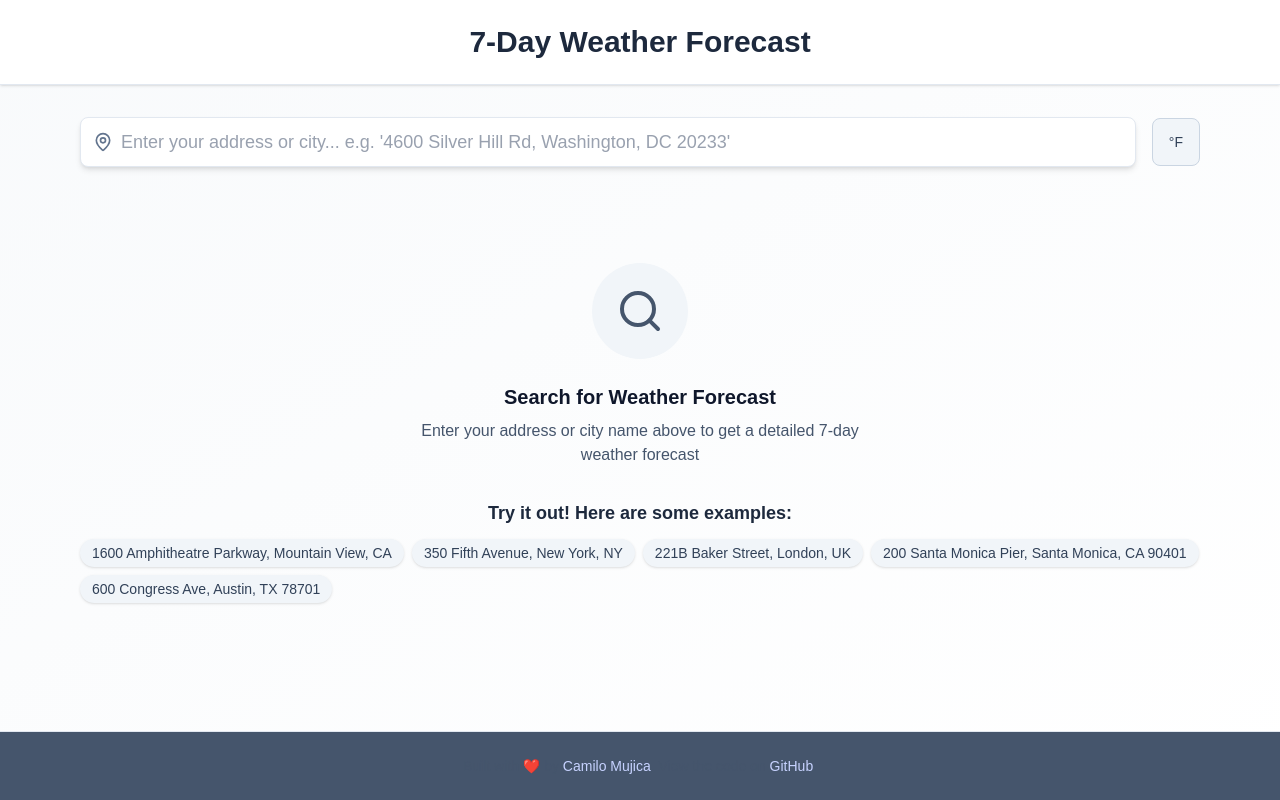
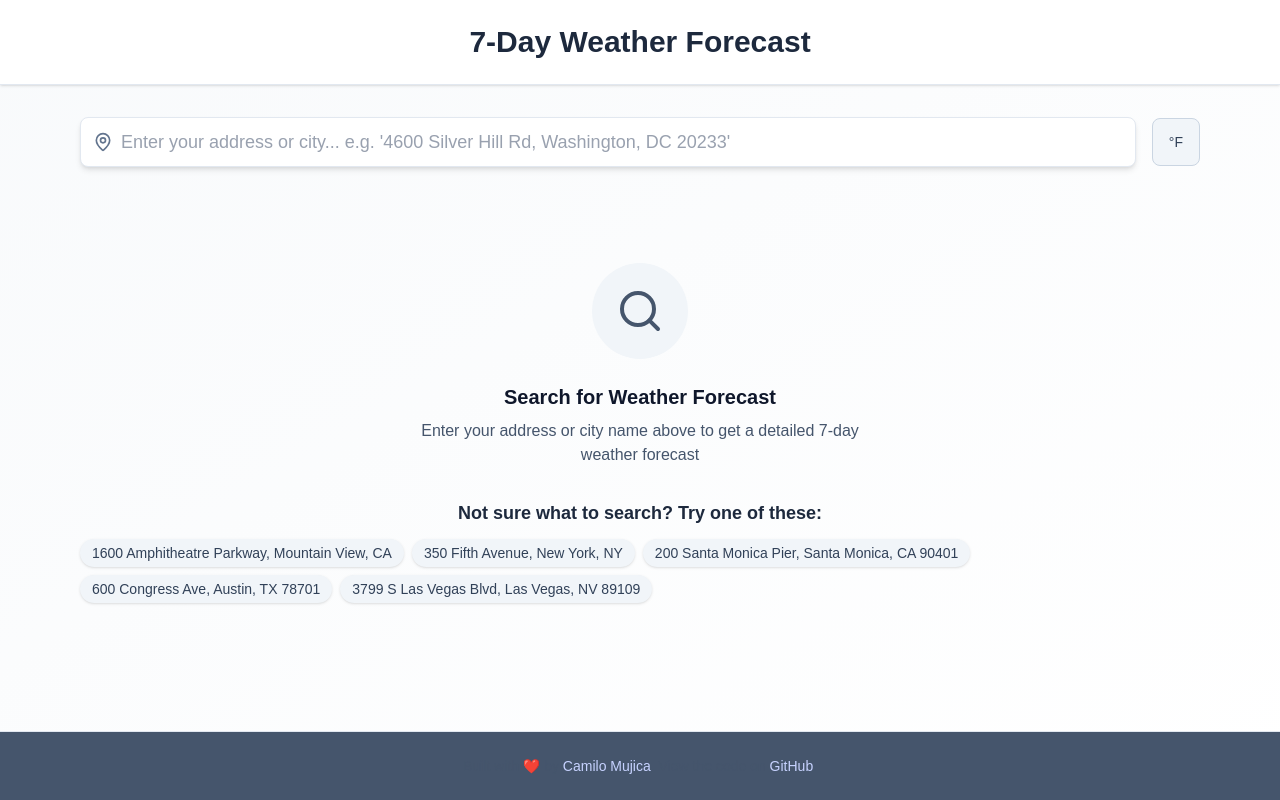
Before and after one commit to camilo-mujica/weather-wise, a Next.js app: page / in a window 1280 px wide. Built offline with nearby package versions, Linux system fonts and the light colour scheme.

Commit message:
fix: Update default addresses in WeatherApp for accuracy

```diff
--- a/src/app/page.tsx
+++ b/src/app/page.tsx
@@ -14,9 +14,9 @@ import AddressButtonTag from './components/AddressButtonTag';
 const defaultAddresses = [
   '1600 Amphitheatre Parkway, Mountain View, CA',
   '350 Fifth Avenue, New York, NY',
-  '221B Baker Street, London, UK',
   '200 Santa Monica Pier, Santa Monica, CA 90401',
   '600 Congress Ave, Austin, TX 78701',
+  '3799 S Las Vegas Blvd, Las Vegas, NV 89109',
 ];
 
 export default function WeatherApp() {
@@ -129,7 +129,9 @@ export default function WeatherApp() {
             </p>
             <div className="mt-8">
               <h4 className="text-lg font-semibold text-slate-800 mb-3">
-                {addressHistory.length ? 'Recent Searches' : 'Try it out! Here are some examples:'}
+                {addressHistory.length
+                  ? 'Recent Searches'
+                  : 'Not sure what to search? Try one of these:'}
               </h4>
               <ul className="flex flex-wrap gap-2">
                 {addressHistory.length
```
